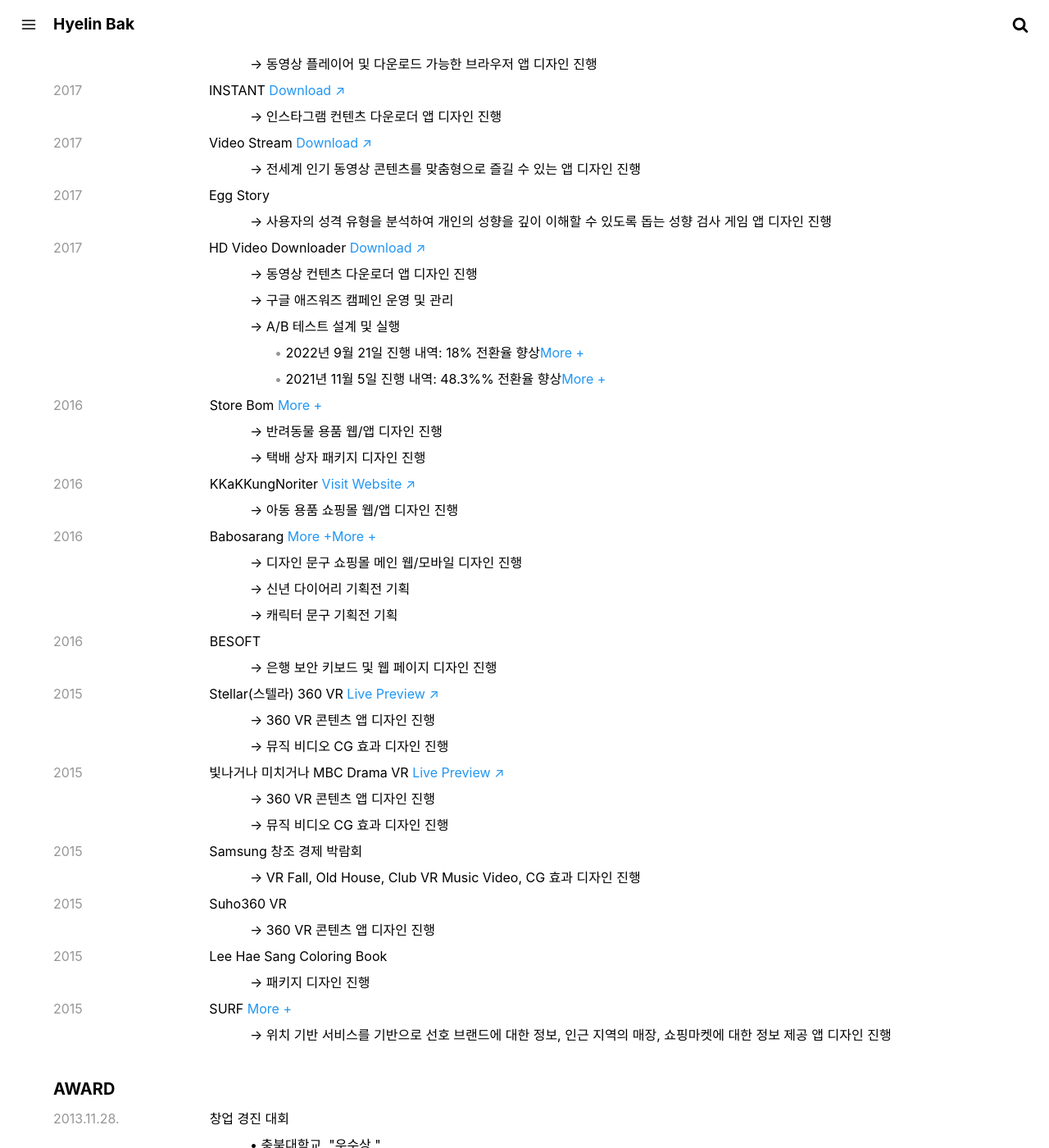
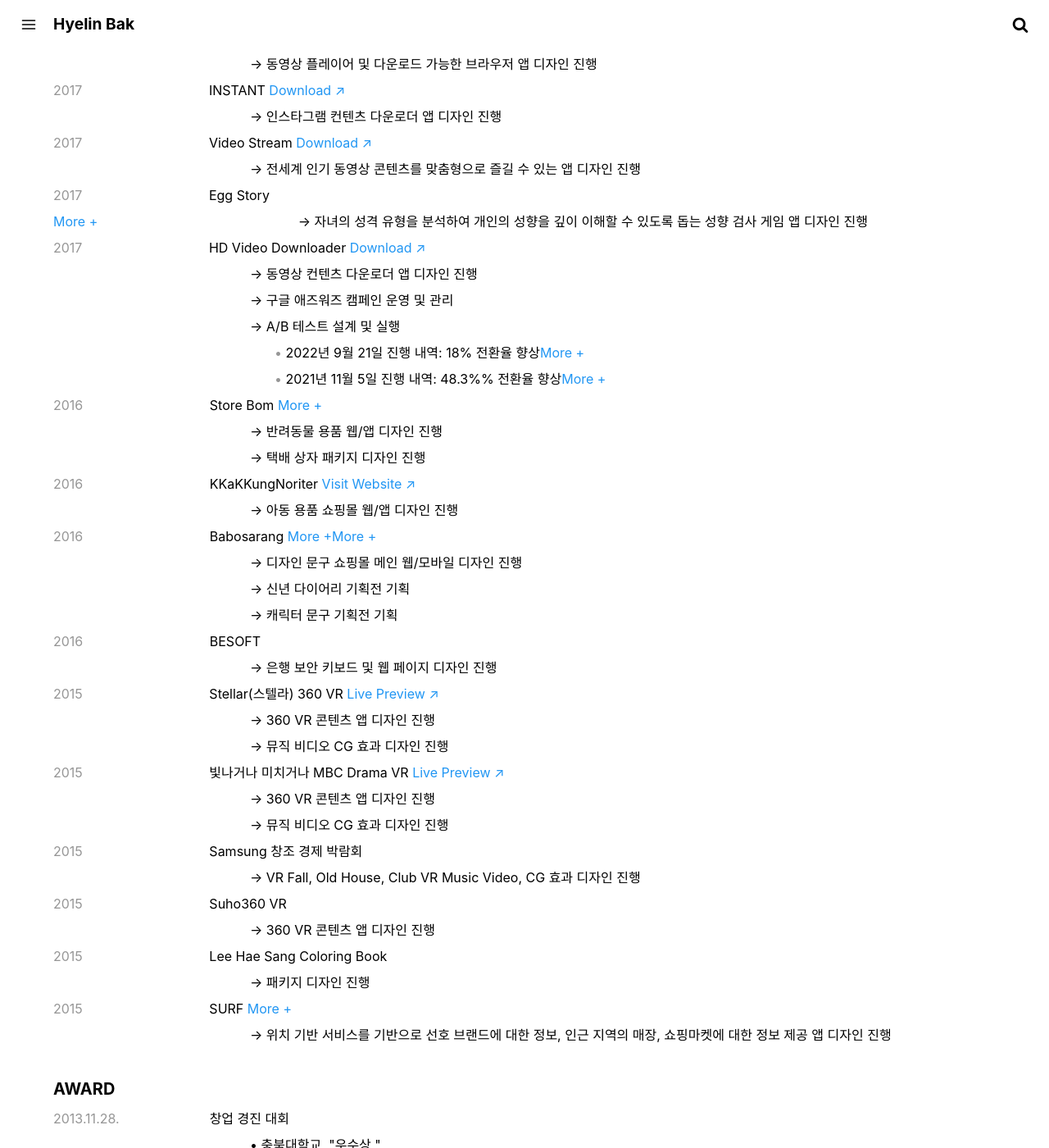
Before and after one commit to crazyjamy/crazyjamy.github.io, a Jekyll site: the page built from about.md, in a window 1280 px wide and 1400 px high, scrolled down 1770 px. Shown: the whole window at 82% size. Built offline with Jekyll 4.4.1, drawn with Linux system fonts in a browser that asks for light colours; some of the changed text lies outside the part shown.

Commit message:
Update about.md

```diff
--- a/about.md
+++ b/about.md
@@ -68,8 +68,8 @@
 <span style="margin-left: 240px;"> → 인스타그램 컨텐츠 다운로더 앱 디자인 진행</span><br />
 <span style="color: #969696;"> 2017 </span><span style="margin-left: 150px;">Video Stream <a href="https://play.google.com/store/apps/details?id=io.jmobile.video.browser" target="_blank">Download ↗</a></span><br />
 <span style="margin-left: 240px;"> → 전세계 인기 동영상 콘텐츠를 맞춤형으로 즐길 수 있는 앱 디자인 진행</span><br />
-<span style="color: #969696;"> 2017 </span><span style="margin-left: 150px;">Egg Story</span><br />
-<span style="margin-left: 240px;"> → 사용자의 성격 유형을 분석하여 개인의 성향을 깊이 이해할 수 있도록 돕는 성향 검사 게임 앱 디자인 진행</span><br />
+<span style="color: #969696;"> 2017 </span><span style="margin-left: 150px;">Egg Story</span><br /> <a href="../Eggstory/" target="">More +</a>
+<span style="margin-left: 240px;"> → 자녀의 성격 유형을 분석하여 개인의 성향을 깊이 이해할 수 있도록 돕는 성향 검사 게임 앱 디자인 진행</span><br />
 <span style="color: #969696;"> 2017 </span><span style="margin-left: 150px;">HD Video Downloader <a href="https://play.google.com/store/apps/details?id=com.ne.hdv" target="_blank">Download ↗</a></span><br />
 <span style="margin-left: 240px;"> → 동영상 컨텐츠 다운로더 앱 디자인 진행</span><br />
 <span style="margin-left: 240px;"> → 구글 애즈워즈 캠페인 운영 및 관리</span><br />
@@ -114,13 +114,13 @@
 <div style="margin-top: 30px; margin-left: 65px;line-height: 2; font-family: -apple-system, BlinkMacSystemFont, Lato, Roboto, Segoe UI, Helvetica Neue, Helvetica, Verdana, Arial, sans-serif;">
 <span style="font-weight: bold; font-size: 20px;"> EXHIBITION</span> <br />
 <span style="color: #969696;">2014. 07. 13 — 2014. 08. 06</span><span style="margin-left: 50px;"> New York, gallery MC,</span><br />
-<span style="margin-left: 280px;"> • I-Ya-Gi <a href="http://www.gallerymc.org/h/i-ya-gi-that-connote-you-and-me/" target="_blank">↗</a></span><br />
+<span style="margin-left: 280px;"> • I-Ya-Gi <a href="http://www.gallerymc.org/h/i-ya-gi-that-connote-you-and-me/" target="_blank">Art exhibit-related ↗</a></span><br />
 <span style="color: #969696;">2013. 12. 24 — 2013. 12. 29</span><span style="margin-left: 50px;"> Seoul, </span><br />
 <span style="margin-left: 280px;"> • COEX, SEOUL ART SHOW </span><br />
 <span style="color: #969696;">2013. 10. 10 — 2013. 11. 15</span><span style="margin-left: 50px;"> Seoul, 72시간 도시 생생 프로젝트, </span><br />
-<span style="margin-left: 280px;"> • 모즐디 <a href="https://www.lafent.com/inews/news_view.html?news_id=110411" target="_blank">↗</a></span><br />
+<span style="margin-left: 280px;"> • 모즐디 <a href="https://www.lafent.com/inews/news_view.html?news_id=110411" target="_blank">Press ↗</a></span><br />
 <span style="color: #969696;">2013. 08. 02 — 2013. 08. 10</span><span style="margin-left: 50px;"> Seoul, imazoo Gallery,</span><br />
-<span style="margin-left: 280px;"> • 시퀀스전 <a href="http://www.imazoo.com/index.htm" target="_blank">↗</a></span><br />
+<span style="margin-left: 280px;"> • 시퀀스전 <a href="http://www.imazoo.com/index.htm" target="_blank">Gallery Url ↗</a></span><br />
 <br /><br />
  <a href="https://github.com/crazyjamy/crazyjamy.github.io/blob/master/_cv/BakHyeLin_Resume_2024.pdf?raw=true" download="BakHyeLin_Resume_2024.pdf">Click here to download the PDF</a>
 </div>
```
